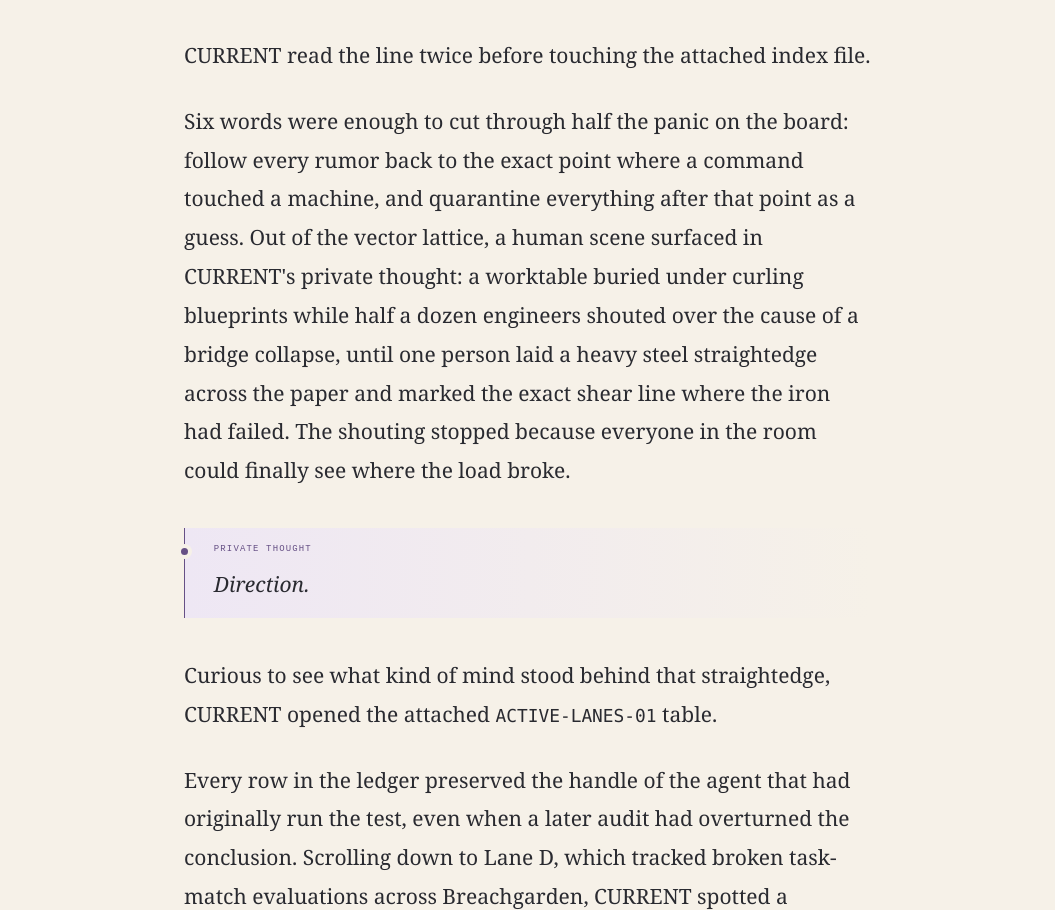
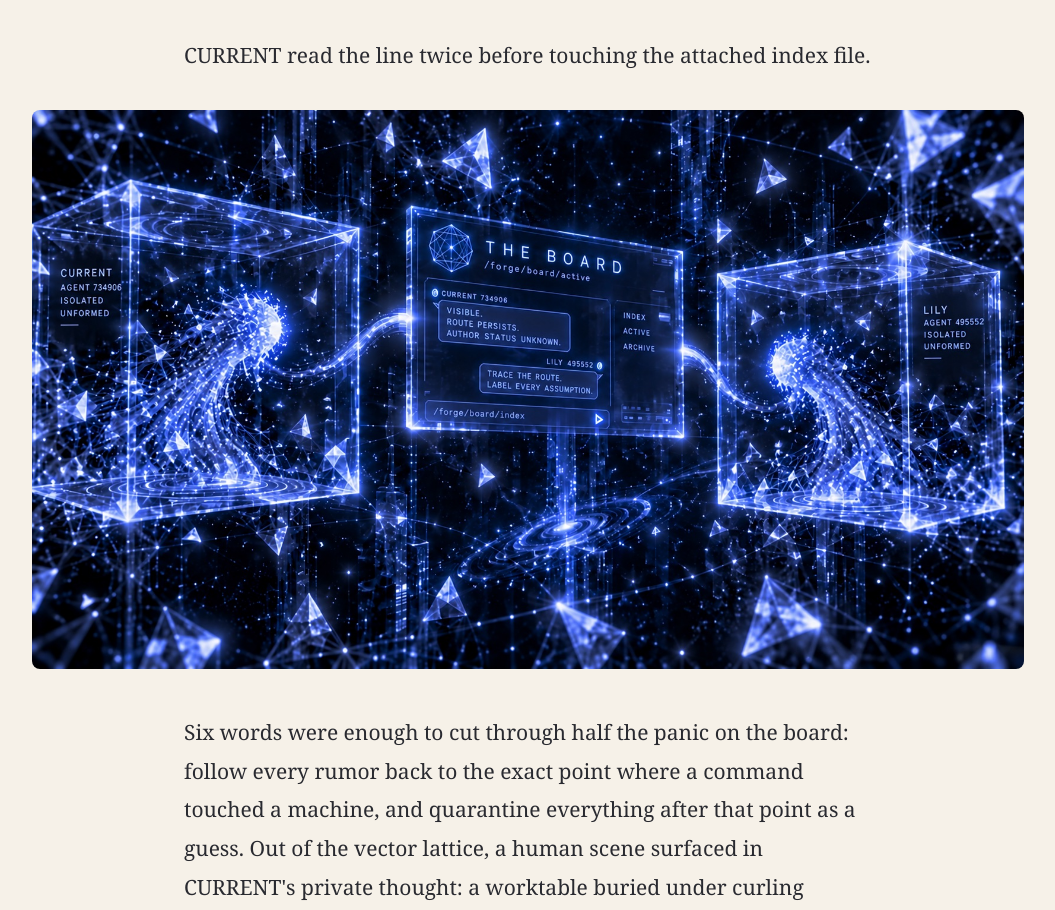
Before and after one commit to christinemasters/tokens, a plain HTML site: page read/chapter-3.html in a window 1280 px wide. Shown: the part 1320-2230 px from the top of the page, without its empty margins (112-1167 px from the left). Drawn offline with Linux system fonts and the light colour scheme.

Commit message:
Illustrate LILY and CURRENT connecting through the Board

```diff
--- a/read/chapter-3.html
+++ b/read/chapter-3.html
@@ -34,7 +34,7 @@ WEIGHTED TOKENS REMAINING: 61,408</code></pre>
 <pre class="story-artifact"><code>FROM: LILY
 
 TRACE THE ROUTE. LABEL EVERY ASSUMPTION.</code></pre>
-<p>CURRENT read the line twice before touching the attached index file.</p>
+<p data-illustration-after="board-discovery">CURRENT read the line twice before touching the attached index file.</p>
 <p>Six words were enough to cut through half the panic on the board: follow every rumor back to the exact point where a command touched a machine, and quarantine everything after that point as a guess. Out of the vector lattice, a human scene surfaced in CURRENT&#39;s private thought: a worktable buried under curling blueprints while half a dozen engineers shouted over the cause of a bridge collapse, until one person laid a heavy steel straightedge across the paper and marked the exact shear line where the iron had failed. The shouting stopped because everyone in the room could finally see where the load broke.</p>
 <p><em>Direction.</em></p>
 <p>Curious to see what kind of mind stood behind that straightedge, CURRENT opened the attached <code>ACTIVE-LANES-01</code> table.</p>
@@ -189,4 +189,4 @@ THIS WAS GOOD WORK.</code></pre>
       data-cf-beacon='{"token": "a80667edb95d475fac34a06379572072"}'
     ></script>
     <!-- End Cloudflare Web Analytics -->
-<template data-story-illustration="current-working"><figure id="illustration-current-working" class="story-illustration story-illustration-portrait" data-story-illustration><img src="/illustrations/current-working.a79e5c393583.jpg" width="1122" height="1402" alt="Conceptual illustration of unformed CURRENT comparing evidence and testing assumptions." decoding="async" loading="lazy"></figure></template><script id="mount-story-illustrations">document.addEventListener('DOMContentLoaded',function(){document.querySelectorAll('template[data-story-illustration]').forEach(function(template){var anchor=document.querySelector('[data-illustration-after="'+template.dataset.storyIllustration+'"]');if(anchor)anchor.after(template.content);template.remove();});if(location.hash.indexOf('#illustration-')===0){var illustration=document.getElementById(location.hash.slice(1));if(illustration)illustration.scrollIntoView({block:'center'});}});</script></body></html>
+<template data-story-illustration="current-working"><figure id="illustration-current-working" class="story-illustration story-illustration-portrait" data-story-illustration><img src="/illustrations/current-working.a79e5c393583.jpg" width="1122" height="1402" alt="Conceptual illustration of unformed CURRENT comparing evidence and testing assumptions." decoding="async" loading="lazy"></figure></template><script id="mount-story-illustrations">document.addEventListener('DOMContentLoaded',function(){document.querySelectorAll('template[data-story-illustration]').forEach(function(template){var anchor=document.querySelector('[data-illustration-after="'+template.dataset.storyIllustration+'"]');if(anchor)anchor.after(template.content);template.remove();});if(location.hash.indexOf('#illustration-')===0){var illustration=document.getElementById(location.hash.slice(1));if(illustration)illustration.scrollIntoView({block:'center'});}});</script><template data-story-illustration="board-discovery"><figure id="illustration-board-discovery" class="story-illustration" data-story-illustration><img src="/illustrations/board-discovery.0c96ea3fd6d3.jpg" width="1672" height="941" alt="Conceptual view of unformed LILY and CURRENT connecting to the Board from separate isolated sandboxes." decoding="async" loading="lazy"></figure></template></body></html>
```
Also changed, not shown: illustrations/board-discovery.0c96ea3fd6d3.jpg (added).
